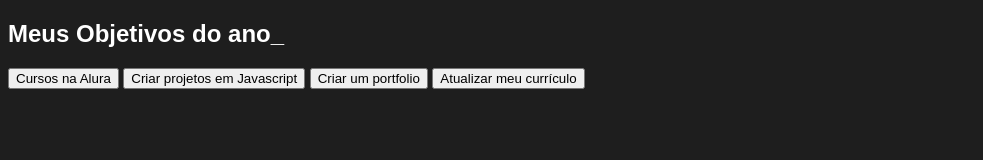
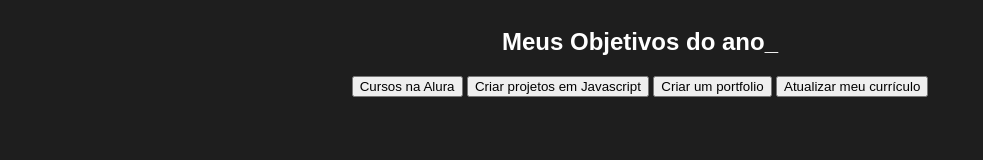
Before and after one commit to matheusgabbe/matheus3ano, a plain HTML site: page index.html in a window 1280 px wide. Shown: the whole page, without its empty margins (0-983 px from the left). Drawn offline with Linux system fonts and the light colour scheme.

Commit message:
sdujvnedfufhngdrnv

```diff
--- a/style.css
+++ b/style.css
@@ -13,3 +13,12 @@ body {
     color: var(--branco);
     font-family: 'Chakra Petch', sans-serif;
 }
+.conteudo-principal {
+    display: flex;
+    flex-direction: column;
+    justify-content: center;
+    align-items: center;
+    max-width: 1200px;
+    width: 100%;
+    margin: 0 auto;
+}
```
